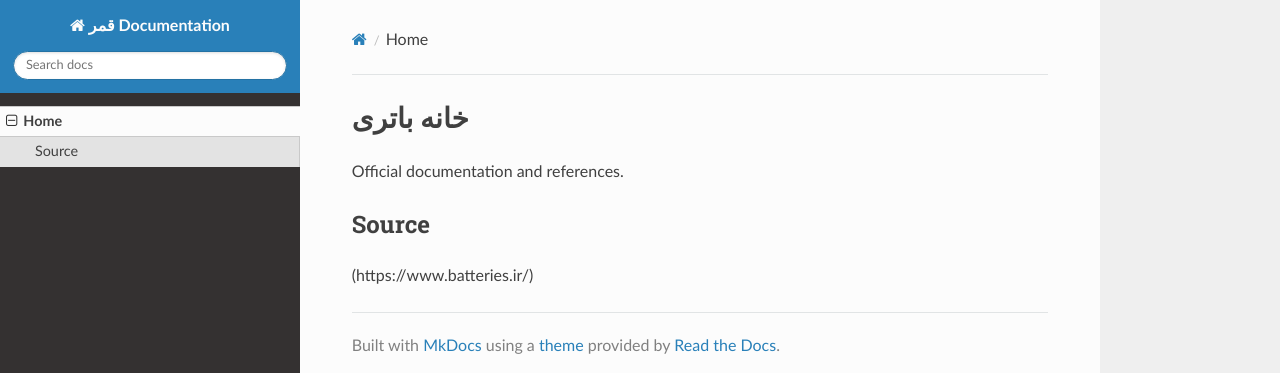
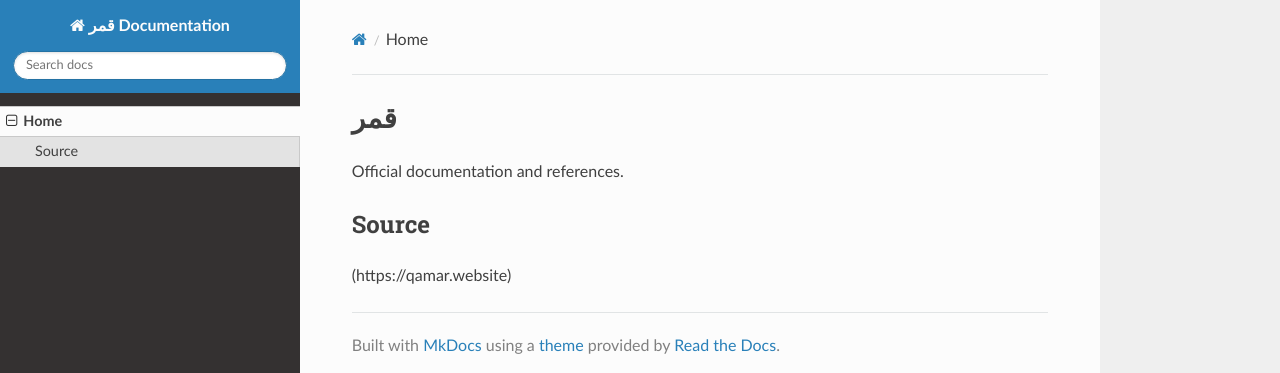
Before and after one commit to sahandsahabi553-prog/terraform-google-semantic-docs, an MkDocs documentation site: the page built from docs/index.md, in a window 1280 px wide. Shown: the top 373 px of the page. Built offline with MkDocs 1.6.1, drawn with Linux system fonts in a browser that asks for light colours; nearby versions of some CDN libraries.

```diff
--- a/docs/index.md
+++ b/docs/index.md
@@ -1,6 +1,6 @@
-# خانه باتری
+# قمر
 
 Official documentation and references.
 
 ## Source
-(https://www.batteries.ir/)
+(https://qamar.website)
```
